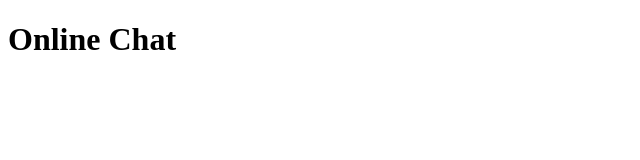
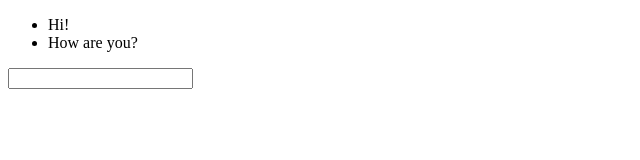
Before and after one commit to meshchenko/node-socketio-vue-chat, a website: page index.html in a window 1280 px wide. Shown: the whole page, without its empty margins (0-640 px from the left). Drawn offline with nearby package versions, Linux system fonts and the light colour scheme.

Commit message:
add Vue.js mechanics

```diff
--- a/index.html
+++ b/index.html
@@ -7,6 +7,38 @@
   <title>Online chat</title>
 </head>
 <body>
-  <h1>Online Chat</h1>
+  <div class="chat">
+    <ul>
+      <li v-for="message in messages">{{ message }}</li>
+    </ul>
+
+    <input type="text" v-model='message' v-on:keydown='send'>
+  </div>
+
+  <script src="https://cdnjs.cloudflare.com/ajax/libs/vue/2.6.10/vue.min.js"></script>
+
+  <script>
+    new Vue({
+      el: '.chat',
+      data: {
+        message: '',
+        messages: [
+          'Hi!',
+          'How are you?'
+        ]
+      },
+      methods: {
+        send: function (e) {
+          if (e.keyCode !== 13){
+            return;
+          }
+
+          //send with socket.io
+
+          this.message = '';
+        }
+      }
+    })
+  </script>
 </body>
 </html>
```
